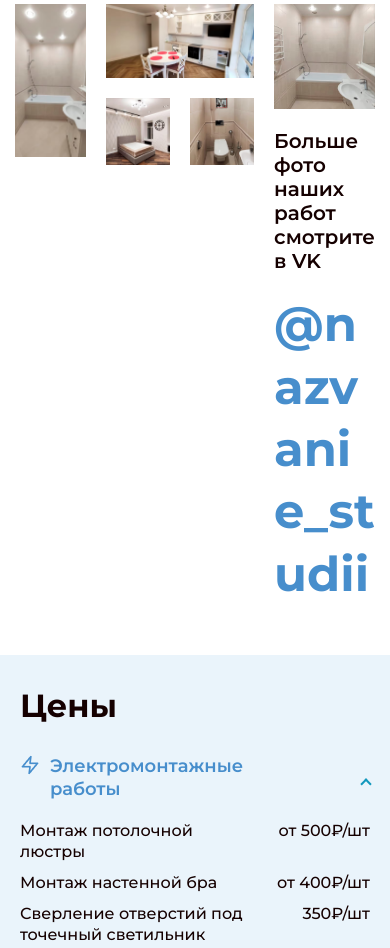
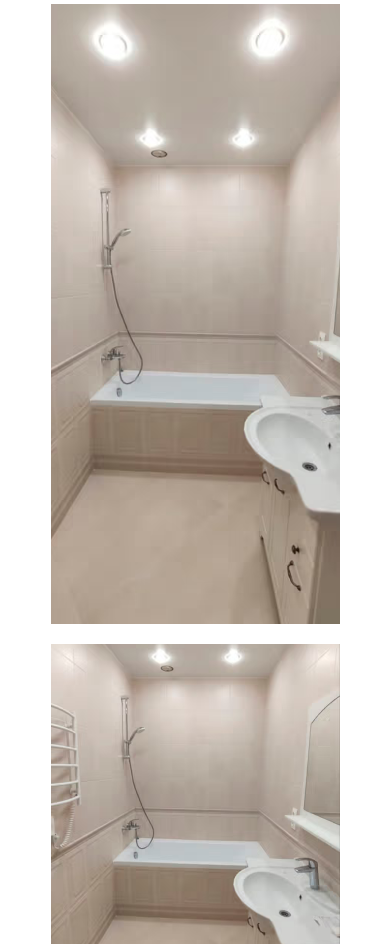
Before and after one commit to Wimaks/apartments-commerse, a plain HTML site: page index.html in a window 390 px wide. Shown: the part 2199-3147 px from the top of the page. Drawn offline with nearby package versions, Linux system fonts and the light colour scheme.

Commit message:
Закончил правки

```diff
--- a/index.html
+++ b/index.html
@@ -305,12 +305,35 @@
                     <h2 class="portfolio__title section__title">Портфолио</h2>
                     <!-- /.portfolio__title section__title -->
                     <div class="portfolio">
-                        <div class="portfolio__left">
-                            <div class="portfolio__item">
-                                <img src="src/img/portfolio/1.png" alt="">
+                        <div class="portfolio__group">
+                            <div class="portfolio__col">
+                                <div class="portfolio__item">
+                                    <img src="src/img/portfolio/1.png" alt="">
+                                </div>
+                            </div>
+                            <div class="portfolio__col">
+                                <div class="portfolio__item">
+                                    <img src="src/img/portfolio/3.png" alt="">
+                                </div>
+                                <div class="portfolio__item">
+                                    <img src="src/img/portfolio/3.png" alt="">
+                                </div>
+                                <!-- <div class="portfolio__item" id="name__study">
+                                <div class="portfolio__item-content">
+                                    <h3 class="portfolio__item-title item__title">Больше фото наших работ смотрите в
+                                        VK
+                                    </h3>
+                                    <p class="portfolio__link">
+                                        <a href="#">@nazvanie_studii</a>
+                                    </p>
+                                </div>
+                            </div> -->
+                                <!-- <div class="portfolio__item">
+                                <img src="src/img/portfolio/5.png" alt="">
+                            </div> -->
                             </div>
                         </div>
-                        <div class="portfolio__content">
+                        <div class="portfolio__col">
                             <div class="portfolio__content-up">
                                 <div class="portfolio__item">
                                     <img src="src/img/portfolio/2.png" alt="">
@@ -325,25 +348,7 @@
                                 </div>
                             </div>
                         </div>
-                        <div class="portfolio__right">
-                            <div class="portfolio__item">
-                                <img src="src/img/portfolio/3.png" alt="">
-                            </div>
-                            <div class="portfolio__item" id="name__study">
-                                <div class="portfolio__item-content">
-                                    <h3 class="portfolio__item-title item__title">Больше фото наших работ смотрите в
-                                        VK
-                                    </h3>
-                                    <p class="portfolio__link">
-                                        <a href="#">@nazvanie_studii</a>
-                                    </p>
-                                </div>
 
-                            </div>
-                            <!-- <div class="portfolio__item">
-                                <img src="src/img/portfolio/5.png" alt="">
-                            </div> -->
-                        </div>
                         <!-- /.portfolio__item -->
                     </div>
                     <!-- /.portfolio -->
--- a/src/css/style.css
+++ b/src/css/style.css
@@ -725,9 +725,9 @@ li {
     padding: 0 0 5rem 0;
 
     display: flex;
-    /* display: grid; */
+
     gap: 2rem;
-    /* grid-template-columns: 1fr 3fr; */
+
 }
 
 .portfolio__content {
@@ -737,15 +737,19 @@ li {
     align-items: center;
 }
 
-/* display: grid;
-    grid-template-areas:
-        "a a b"
-        "c d f"; */
-
+.portfolio__group {
+    display: flex;
+    gap: 2rem;
+}
+
+.portfolio__content-up {
+    display: flex;
+}
 
 .portfolio__content-down {
     display: flex;
     gap: 2rem;
+    /* margin: 2rem 0 0 0; */
 }
 
 .portfolio__left {
@@ -763,35 +767,31 @@ li {
     margin: auto 0;
 }
 
-/* .portfolio__content .portfolio__item:nth-child(1) {
-    grid-area: a;
-}
-
-.portfolio__content .portfolio__item:nth-child(2) {
-    grid-area: b;
-}
-
-.portfolio__content .portfolio__item:nth-child(3) {
-    grid-area: c;
-}
-
-.portfolio__content .portfolio__item:nth-child(4) {
-    grid-area: d;
-}
-
-.portfolio__content .portfolio__item:nth-child(5) {
-    grid-area: f;
-    padding: 5rem 0;
-} */
-
-#name__study {
-    margin: auto 0;
-}
-
-/* .portfolio__content .portfolio__item:nth-child(6) {} */
+.portfolio__col {
+    /* flex: 1 1 auto; */
+    display: flex;
+    flex-direction: column;
+    gap: 2rem;
+
+}
+
+.portfolio__item {
+    /* position: relative;
+    flex: 0 0 100%; */
+}
 
 .portfolio__item img {
     display: block;
+
+    /* width: 100%;
+    height: 100%;
+    position: absolute;
+    top: 0;
+    left: 0;
+    object-fit: cover; */
+
+    /* padding-bottom: 50%; */
+    /* flex: 1 1 30%; */
     max-width: 100%;
     height: auto;
 }
@@ -1415,6 +1415,12 @@ li {
         padding: 3rem;
     }
 
+    /* PORTFOLIO */
+
+    .portfolio__link a {
+        font-size: 3.6rem;
+    }
+
     /* PRICE */
 
     .form {
@@ -1471,6 +1477,12 @@ li {
 
     .tariff__item {
         width: 100%;
+    }
+
+    /* PORTFOLIO */
+
+    .portfolio {
+        flex-direction: column;
     }
 
     /* PRICE */
@@ -1683,6 +1695,21 @@ li {
         line-height: 1.3;
     }
 
+    /* PORTFOLIO */
+
+    .portfolio__group {
+        flex-direction: column;
+    }
+
+    .portfolio__col {
+        margin: 0 auto;
+    }
+
+    .portfolio__content-down {
+        flex-direction: column;
+        margin: 0 auto;
+    }
+
     /* FOOTER */
 
     .copyright {
```
